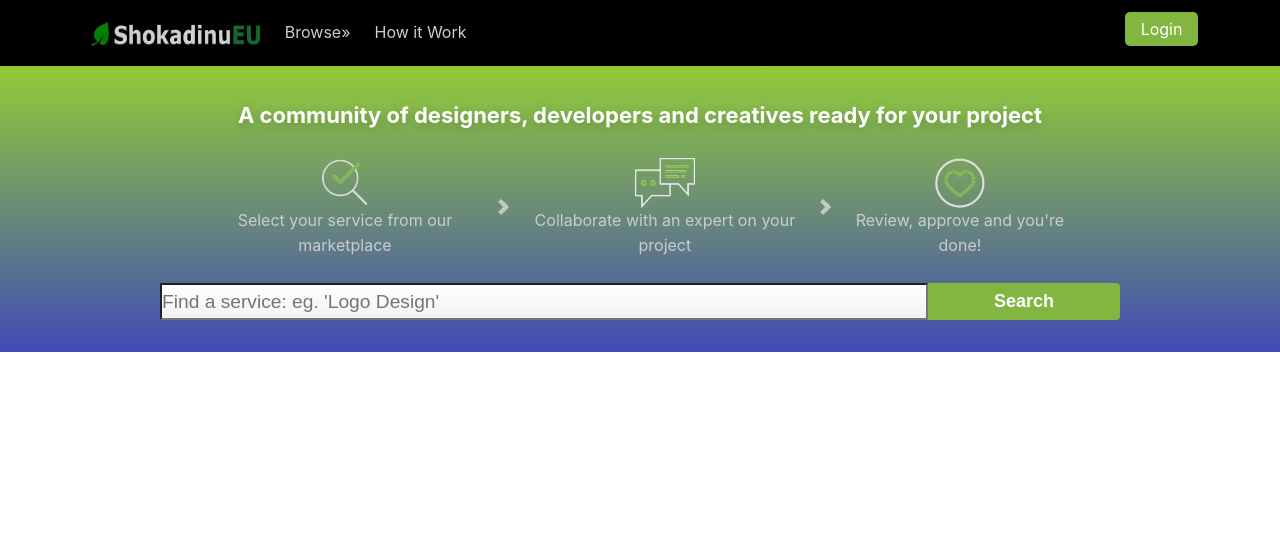
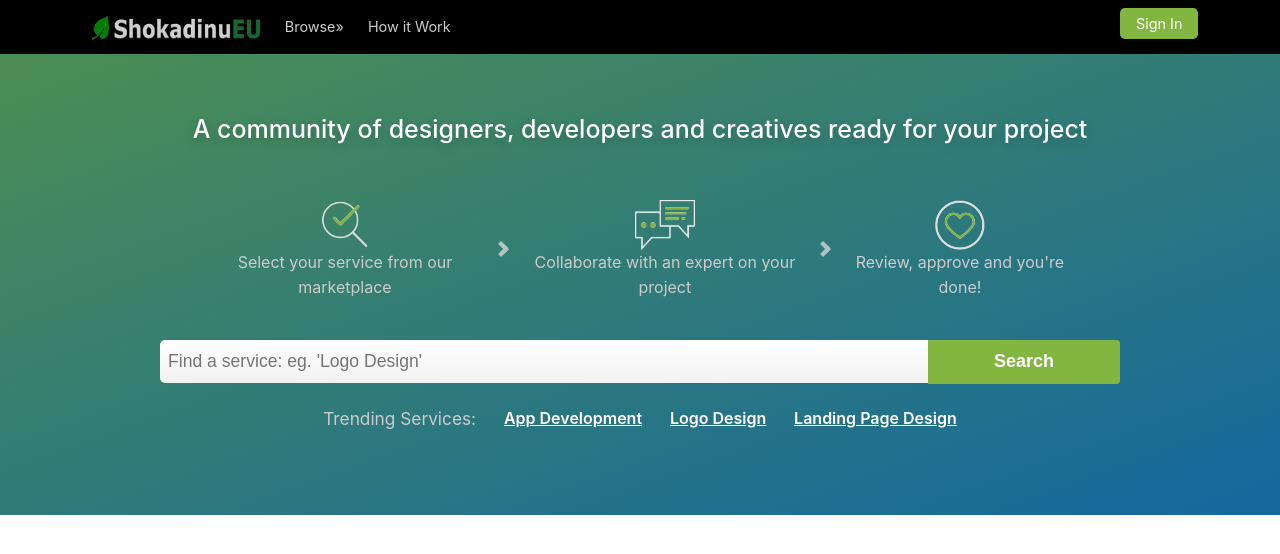
Before and after one commit to ShokadinuEU/development-website, a React (Create React App) app: page / in a window 1280 px wide. Shown: the top 554 px of the page. Built offline with nearby package versions, Linux system fonts and the light colour scheme.

Commit message:
more style on navbar and header section

```diff
--- a/src/components/headers/header/Header.js
+++ b/src/components/headers/header/Header.js
@@ -40,6 +40,20 @@ function Header() {
               <input type="text" className="header-form-input" placeholder="Find a service: eg. 'Logo Design' " />
               <button className="header-form-button">Search</button>
             </form>
+            <div className="header-trending-services-main">
+              <div className="trending-services-wrapper">
+                <p className="trending-services-label">Trending Services:</p>
+                <a className="trending-services-link">
+                  App Development
+                </a>
+                <a className="trending-services-link">
+                  Logo Design
+                </a>
+                <a className="trending-services-link">
+                  Landing Page Design
+                </a>
+              </div>
+            </div>
           </div>
         </div>
       </div>
--- a/src/components/headers/header/header.scss
+++ b/src/components/headers/header/header.scss
@@ -1,5 +1,5 @@
 .header-main {
-  background-image: linear-gradient(to bottom, rgb(147, 204, 55), rgb(65, 76, 182));
+  background-image: linear-gradient(to bottom right,rgba(61,132,68,0.92),rgba(0,91,151,0.92));
   color: #fff;
 }
 
@@ -9,14 +9,15 @@
   max-width: 960px;
   width: 90%;
   margin: 0 auto;
-  padding: 2em 0;
+  padding: 3.5em 0;
 }
 
 .header-content > h1 {
   text-align: center;
-  font-size: 22px;
-  font-weight: 700;
+  font-size: 25px;
+  font-weight: 500;
   text-shadow: 0 4px 12px rgba(0,0,0,.2);
+  padding-bottom: 1em;
 }
 
 .header-info {
@@ -26,7 +27,7 @@
   padding-top: 22px;
   padding-top: 1.5714286rem;
   padding-bottom: 22px;
-  padding-bottom: 1.5714286rem;
+  padding-bottom: 2.5rem;
   width: 90%;
   margin: 0 auto;
   color: #ccc;
@@ -70,30 +71,32 @@
   background-color: #fff;
   background-image: linear-gradient(white,#f2f2f2);
   box-shadow: inset 0 0 0 0 transparent;
-  font-size: 1.2rem;
+  font-size: 1.1rem;
   line-height: 1.2;
-  height: 2.3rem;
+  height: 2.7rem;
+  border-radius: 5px;
   border-top-right-radius: 0;
   border-bottom-right-radius: 0;
   color: #232323;
   display: block;
   width: 80%;
   float: left;
+  border: 0;
+  outline: 0;
+  padding: 0 0.5rem;
 }
 
 .header-form-button {
   font-size: 18px;
-  line-height: 2.33rem;
+  line-height: 2.72rem;
   padding: 0;
   display: block;
   width: 20%;
   float: left;
-  border-top-left-radius: 0;
-  border-bottom-left-radius: 0;
   display: block;
-  border: 0;
   box-shadow: inset 0 0 0 0 transparent;
   background-color: #82b641;
+  border: 0;
   border-radius: 4px;
   border-top-left-radius: 0;
   border-bottom-left-radius: 0;
@@ -108,3 +111,33 @@
     background-color: rgb(50, 160, 50);
   }
 }
+
+.header-trending-services-main {
+  float: left;
+  display: block;
+  margin-right: 2.3%;
+  width: 66%;
+  margin: 0 auto;
+  margin-top: 1.6rem;
+}
+
+.trending-services-wrapper {
+  display: flex;
+  text-align: center;
+  font-size: 1.2rem;
+  line-height: 1.2;
+  justify-content: space-between;
+  margin-bottom: 1.5em;
+}
+
+.trending-services-label {
+  color: #ccc;
+  font-size: 0.9em;
+}
+
+.trending-services-link {
+  text-decoration: underline;
+  font-size: 1rem;
+  font-weight: 600;
+  cursor: pointer;
+}
--- a/src/components/headers/navbar/Navbar.js
+++ b/src/components/headers/navbar/Navbar.js
@@ -11,7 +11,7 @@ export default class Navbar extends Component {
             <div className="drop-down">Browse <span>&#187;</span></div>
             <div className="nav-info">How it Work</div>
             <div className="navbar-button-main">
-              <a href="/" className="navbar-button-link">Login</a></div>
+              <a href="/" className="navbar-button-link">Sign In</a></div>
           </div>
         </div>
       </div>
--- a/src/components/headers/navbar/navbar.scss
+++ b/src/components/headers/navbar/navbar.scss
@@ -1,7 +1,8 @@
 .navbar-main {
-  height: 66px;
+  height: 3.4rem;
   background-color: #000;
   color: #ccc;
+  font-size: 0.9em;
 }
 
 .navbar-wrapper {
@@ -23,7 +24,7 @@
   flex-shrink: 0;
   display: flex;
   align-items: center;
-  margin-right: 1.5;
+  margin-right: 1.5rem;
   position: relative;
   height: 100%;
   cursor: pointer;
@@ -37,7 +38,7 @@
   content: "";
   position: absolute;
   width: 120%;
-  height: 3px;
+  height: 2px;
   bottom: 1px;
   left: -5%;
   background-color: rgb(32, 165, 76);
@@ -71,7 +72,7 @@
   content: "";
   position: absolute;
   width: 120%;
-  height: 3px;
+  height: 2px;
   bottom: 1px;
   left: -10%;
   background-color: rgb(32, 165, 76);
@@ -110,7 +111,7 @@
   border-radius: 2px;
   color: #fff;
   text-decoration: none;
-  line-height: 3.7em;
+  line-height: 3.4em;
   border-radius: 5px;
   transition: all .3s ease;
 
```
